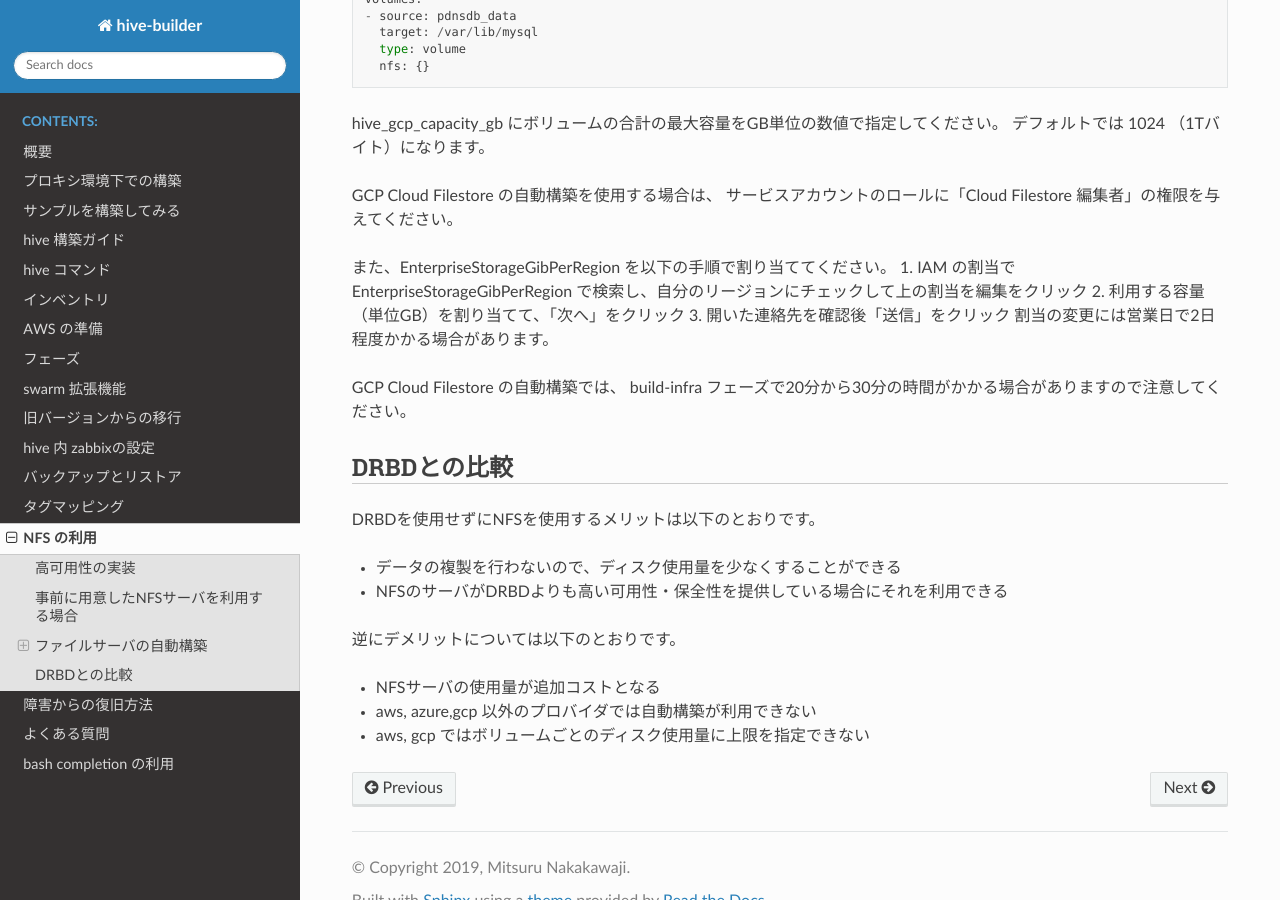
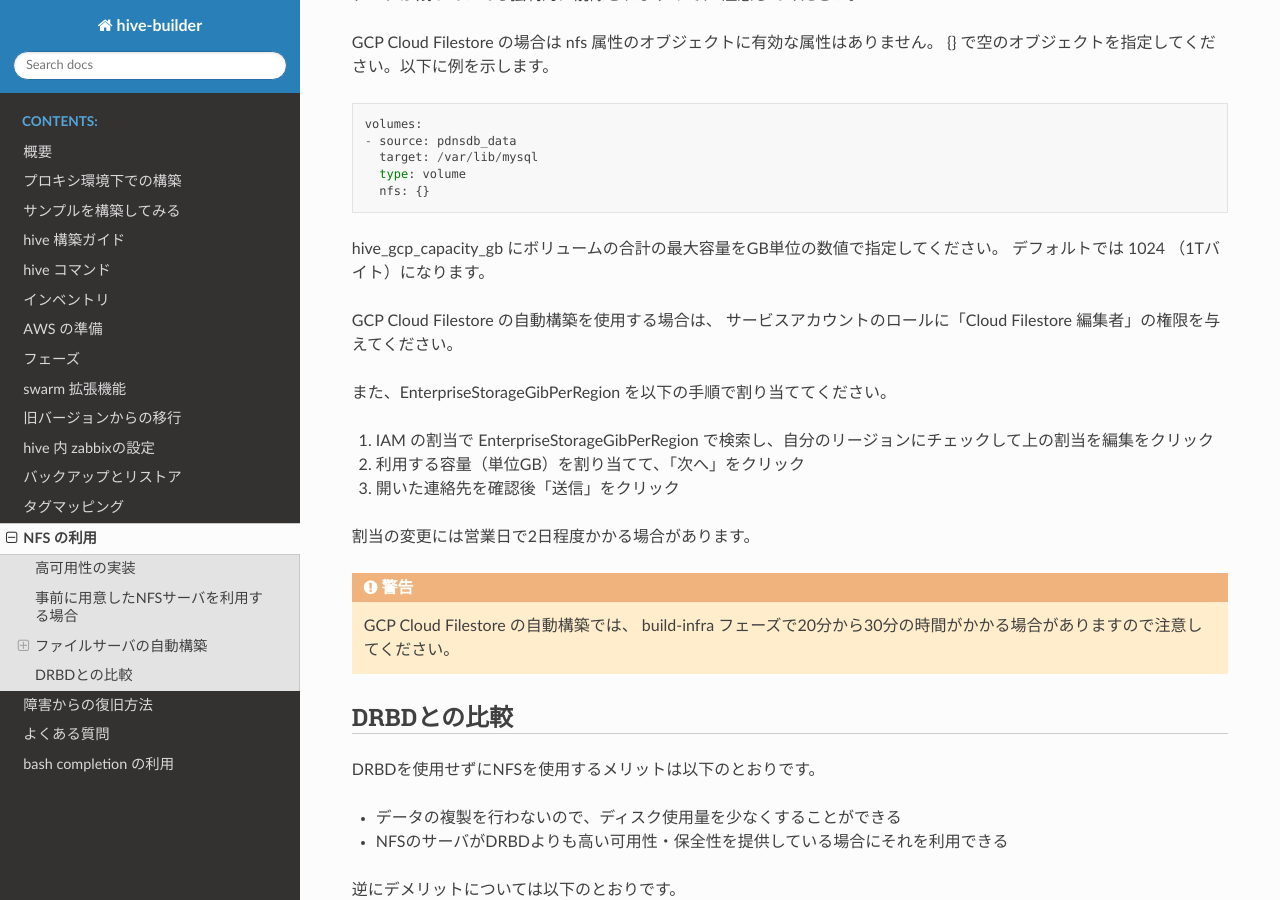
Before and after one commit to procube-open/hive-builder, a Sphinx documentation site: the page built from docs/nfs.rst, in a window 1280 px wide and 900 px high, scrolled down 4201 px. Built offline with Sphinx 7.4.7 and the Read the Docs theme 2.0.0, drawn with Linux system fonts in a browser that asks for light colours; pages that are not in the unit, such as notebooks, are missing from menus; some of the changed lines change nothing that is shown; some of the changed text lies outside the part shown.

```diff
--- a/docs/nfs.rst
+++ b/docs/nfs.rst
@@ -101,6 +101,12 @@
 
 Azure Files NFSファイル共有の自動構築
 ^^^^^^^^^^^^^^^^^^^^^^^^^^^^^^^^^^^^^^^
+
+.. warning::
+
+   Azure Files NFSファイル共有の自動構築を利用する場合は
+   hive名の長さが 3文字以上 24文字以下でなければなりません。
+
 azure プロバイダで volumeの定義に nfs 属性が指定されている場合、
 以下のパラメータでストレージアカウントが作成されます。
 
@@ -192,13 +198,17 @@
 サービスアカウントのロールに「Cloud Filestore 編集者」の権限を与えてください。
 
 また、EnterpriseStorageGibPerRegion を以下の手順で割り当ててください。
+
 1. IAM の割当で EnterpriseStorageGibPerRegion で検索し、自分のリージョンにチェックして上の割当を編集をクリック
 2. 利用する容量（単位GB）を割り当てて、「次へ」をクリック
 3. 開いた連絡先を確認後「送信」をクリック
+
 割当の変更には営業日で2日程度かかる場合があります。
 
-GCP Cloud Filestore の自動構築では、
-build-infra フェーズで20分から30分の時間がかかる場合がありますので注意してください。
+.. warning::
+
+  GCP Cloud Filestore の自動構築では、
+  build-infra フェーズで20分から30分の時間がかかる場合がありますので注意してください。
 
 DRBDとの比較
 ----------------------------------------
```
Also changed, not shown: 1 other file.
